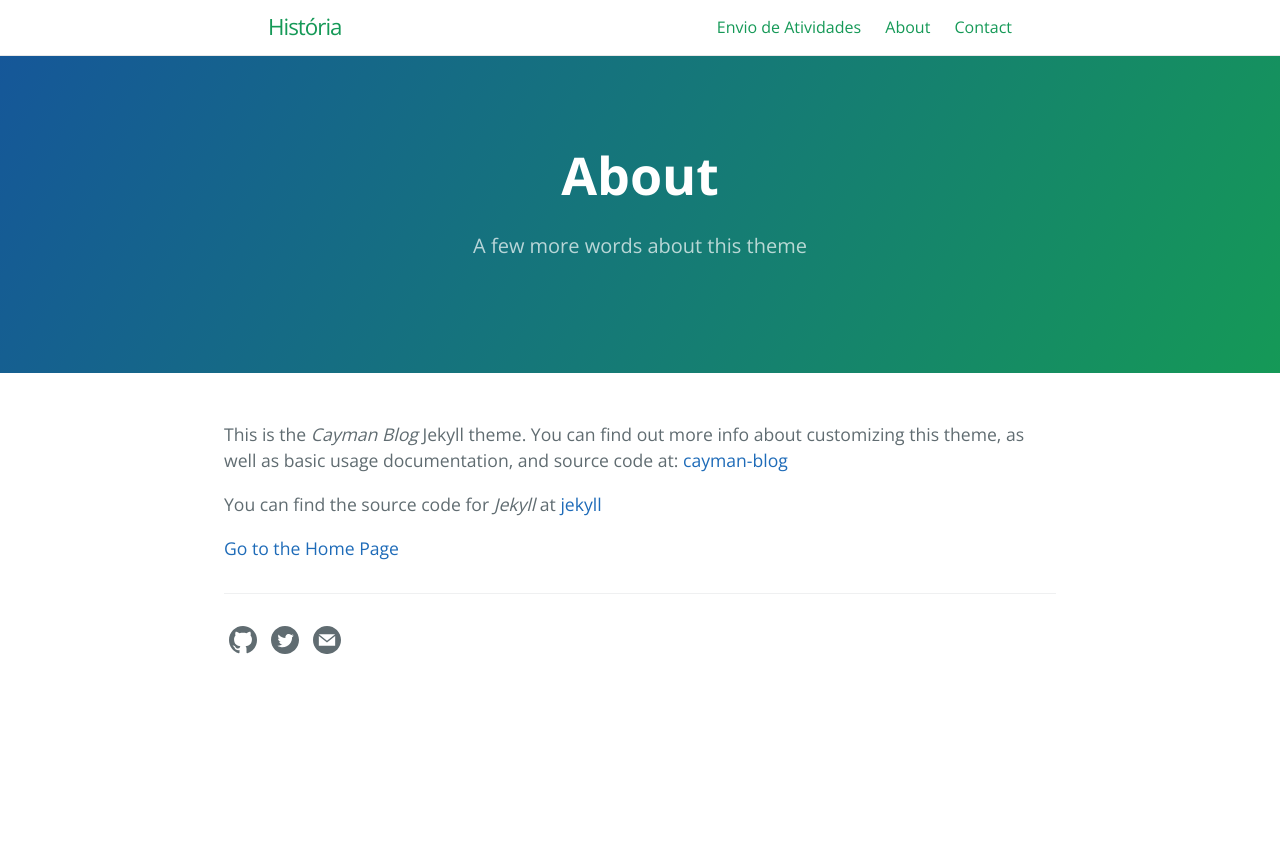
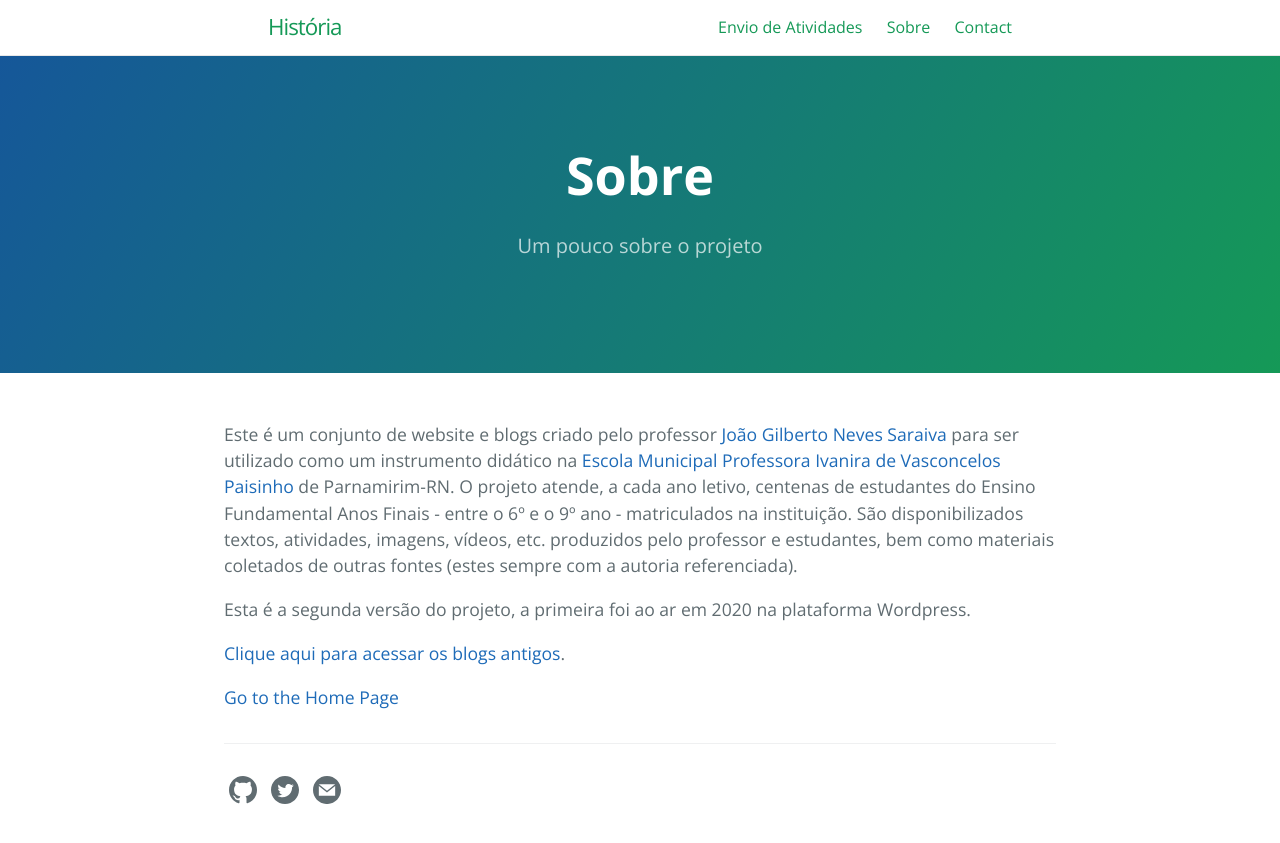
Before and after one commit to 0jonjo/arcada, a Jekyll site: the page built from about.md, in a window 1280 px wide. Shown: the top 843 px of the page. Built offline with Jekyll 4.4.1, drawn with Linux system fonts in a browser that asks for light colours.

Commit message:
Update about.md

```diff
--- a/about.md
+++ b/about.md
@@ -1,15 +1,16 @@
 ---
 layout: page
-title: About
-tagline: A few more words about this theme
+title: Sobre
+tagline: Um pouco sobre o projeto
 permalink: /about.html
 ref: about
 order: 0
 ---
 
-This is the _Cayman Blog_ Jekyll theme. You can find out more info about customizing this theme, as well as basic usage documentation, and source code at: [cayman-blog](https://github.com/lorepirri/cayman-blog)
+Este é um conjunto de website e blogs criado pelo professor [João Gilberto Neves Saraiva](https://0jonjo.github.io/0jonjo/) para ser utilizado como um instrumento didático na [Escola Municipal Professora Ivanira de Vasconcelos Paisinho](https://parnamirim.rn.gov.br/newsItem.jsp?p=7449) de Parnamirim-RN. O projeto atende, a cada ano letivo, centenas de estudantes do Ensino Fundamental Anos Finais - entre o 6º e o 9º ano - matriculados na instituição. São disponibilizados textos, atividades, imagens, vídeos, etc. produzidos pelo professor e estudantes, bem como materiais coletados de outras fontes (estes sempre com a autoria referenciada).
 
-You can find the source code for _Jekyll_ at [jekyll](https://github.com/jekyll/jekyll)
+Esta é a segunda versão do projeto, a primeira foi ao ar em 2020 na plataforma Wordpress.
 
+[Clique aqui para acessar os blogs antigos]().
 
 [Go to the Home Page]({{ '/' | absolute_url }})
```
